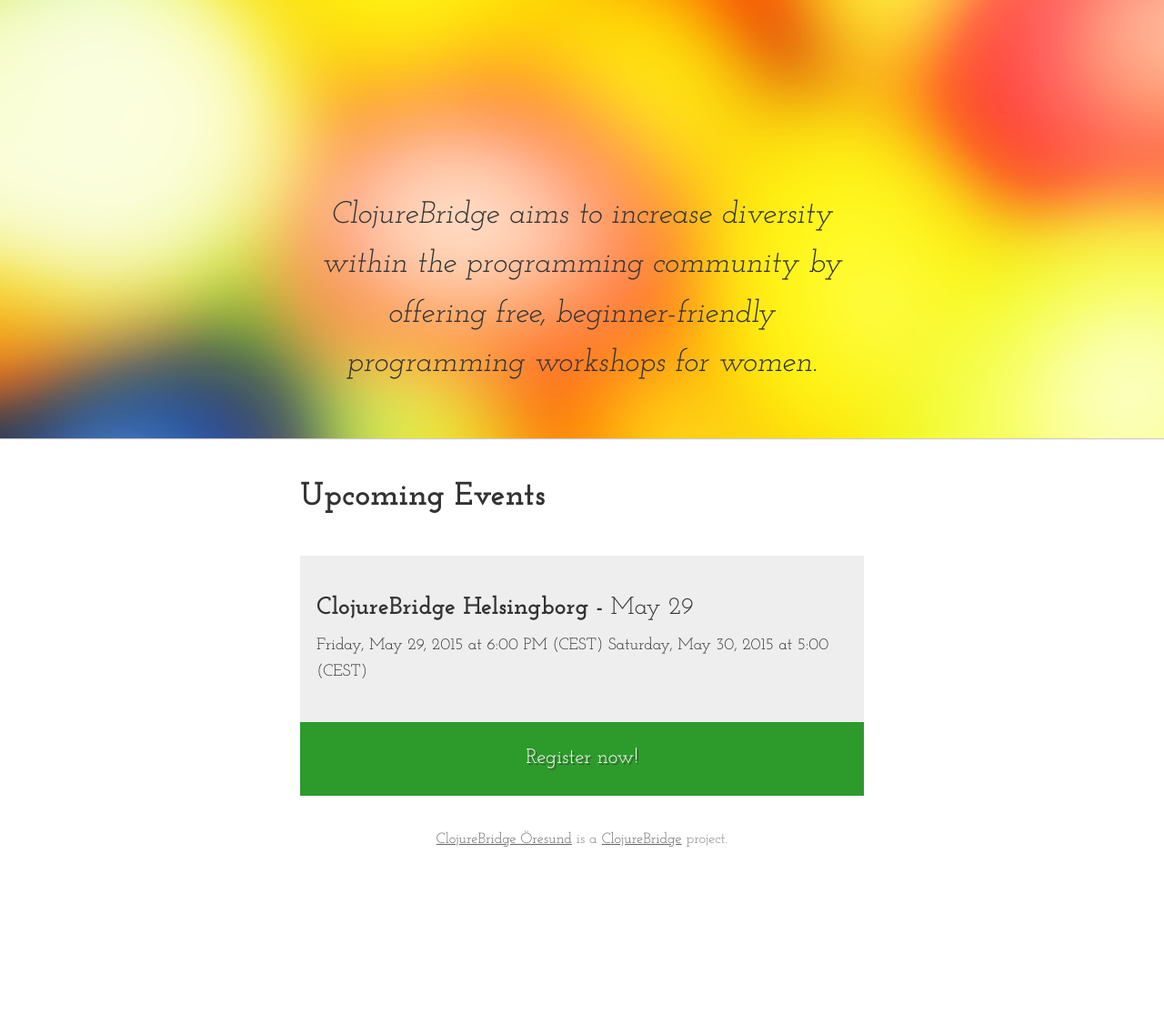
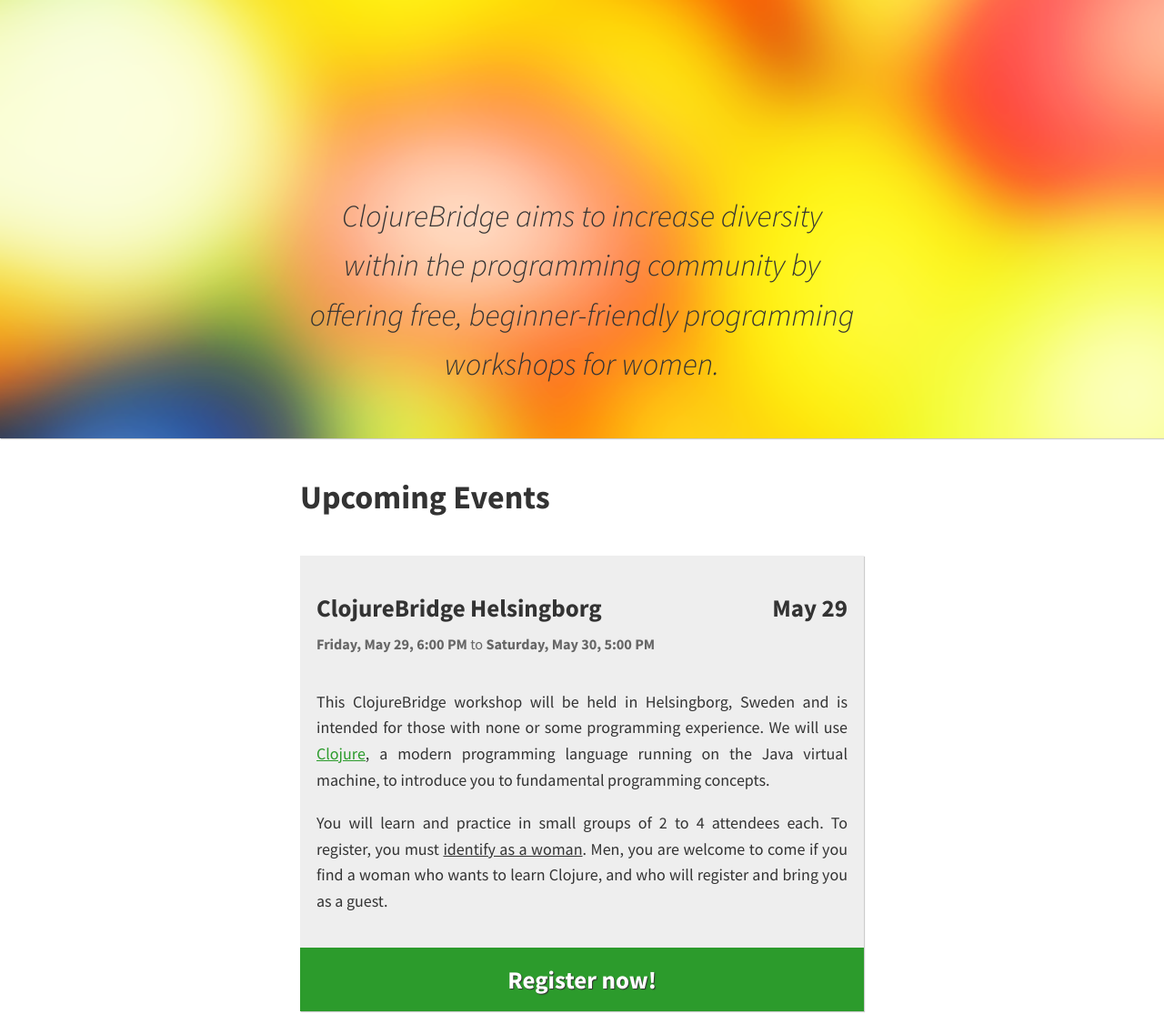
Before and after one commit to clojurebridge-oresund/clojurebridge-oresund.github.io, a plain HTML site: page index.html in a window 1280 px wide. Shown: the top 1115 px of the page at 91% size. Before the commit the page ends 953 px from the top, so only its background shows below. Drawn offline with Linux system fonts and the light colour scheme.

Commit message:
Style event box

```diff
--- a/index.css
+++ b/index.css
@@ -1,5 +1,5 @@
 html {
-  font-family: 'Josefin Slab', 'Helvetica Neue', sans-serif;
+  font-family: 'Source Sans Pro', 'Helvetica Neue', sans-serif;
   font-size: 18px;
   line-height: 1.6;
   color: #333;
@@ -17,6 +17,10 @@
   color: #9b51ba;
 }
 
+h1, h2, h3, h4, h5, h6 {
+  font-weight: bold;
+}
+
 h2 {
   font-size: 200%;
   margin: 0 0 .2em;
@@ -27,8 +31,8 @@
   margin: 0 0 .2em;
 }
 
-h1, h2, h3, h4, h5, h6 {
-  font-weight: bold;
+p {
+  margin-bottom: 1em;
 }
 
 .banner {
@@ -38,7 +42,7 @@
   background-size: cover;
   padding: 3em;
   margin-bottom: 2em;
-  box-shadow: 0px 1px 1px #ccc;
+  box-shadow: 1px 1px 1px #ccc;
 }
 
 .banner h1 {
@@ -69,6 +73,7 @@
   font-size: 34px;
   font-style: italic;
   text-align: center;
+  font-weight: 300;
 }
 
 .summary a {
@@ -84,23 +89,54 @@
   background: #eee;
   padding: 1em 0 0;
   margin: 2em 0;
+  box-shadow: 1px 1px 1px #ccc;
 }
 
 .event .header {
   padding: 1em;
 }
 
+.event h3 a {
+  color: #333;
+  text-decoration: none;
+}
+.event h3 a:hover,
+.event h3 a:hover time {
+  text-decoration: underline;
+}
+.event h3 time {
+  float: right;
+  font-weight: bold;
+}
+
+.event .time {
+  font-size: 90%;
+  color: #666;
+}
+
+.event .time time {
+  font-weight: bold;
+}
+.event .time .end:before {
+  content: ' to  ';
+}
+
+.event .content {
+  padding: 1em;
+  text-align: justify;
+}
+
 .event .register {
   display: block;
   width: 100%;
-  margin-top: 1em;
-  padding: 1em;
+  padding: .5em 1em;
   background-color: #2c9b2c;
   color: #fff;
-  font-size: 125%;
+  font-size: 150%;
+  font-weight: bold;
   text-align: center;
   text-decoration: none;
-  text-shadow: 2px 2px 0 #3d592d;
+  text-shadow: 1px 1px 1px #333;
 }
 .event .register:hover {
   background-color: #4aa84a;
--- a/index.html
+++ b/index.html
@@ -5,7 +5,7 @@
   <title>ClojureBridge Öresund</title>
   <link rel="stylesheet" href="reset.css">
   <link rel="stylesheet" href="index.css">
-  <link href='http://fonts.googleapis.com/css?family=Josefin+Slab:400,400italic,700' rel='stylesheet' type='text/css'>
+  <link href='http://fonts.googleapis.com/css?family=Source+Sans+Pro:400,700,300italic,400italic' rel='stylesheet' type='text/css'>
 </head>
 <body>
   <div class="banner">
@@ -23,11 +23,30 @@
     <ul class="events">
       <li class="event">
         <div class="header">
-          <h3>ClojureBridge Helsingborg - <time datetime="2015-05-29T18:00:00+02:00">May 29</time></h3>
+          <h3>
+            <a href="#" onclick="alert('Not yet available... :(');">
+              ClojureBridge Helsingborg <time datetime="2015-05-29T18:00:00+02:00">May 29</time>
+            </a>
+          </h3>
           <div class="time">
-            <span class="start"><time datetime="2015-05-29T18:00:00+02:00">Friday, May 29, 2015 at 6:00 PM (CEST)</time></span>
-            <span class="end"><time datetime="2015-05-30T17:00:00+02:00">Saturday, May 30, 2015 at 5:00 (CEST)</time></span>
+            <span class="start"><time datetime="2015-05-29T18:00:00+02:00">Friday, May 29, 6:00 PM</time></span>
+            <span class="end"><time datetime="2015-05-30T17:00:00+02:00">Saturday, May 30, 5:00 PM</time></span>
           </div>
+        </div>
+        <div class="content">
+          <p>
+            This ClojureBridge workshop will be held in Helsingborg,
+            Sweden and is intended for those with none or some programming
+            experience. We will use <a href="http://clojure.org" target="blank">Clojure</a>,
+            a modern programming language running on the Java virtual machine,
+            to introduce you to fundamental programming concepts.
+          </p>
+          <p>
+            You will learn and practice in small groups of 2 to 4 attendees
+            each. To register, you must <u>identify as a woman</u>. Men, you
+            are welcome to come if you find a woman who wants to learn Clojure,
+            and who will register and bring you as a guest.
+          </p>
         </div>
         <div class="footer">
           <a class="register" href="#" onclick="alert('Not yet available... :(');">Register now!</a>
```
